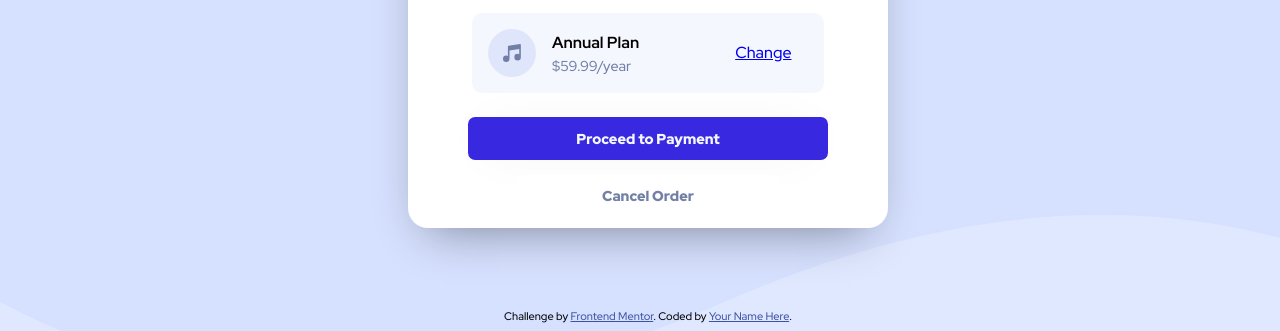
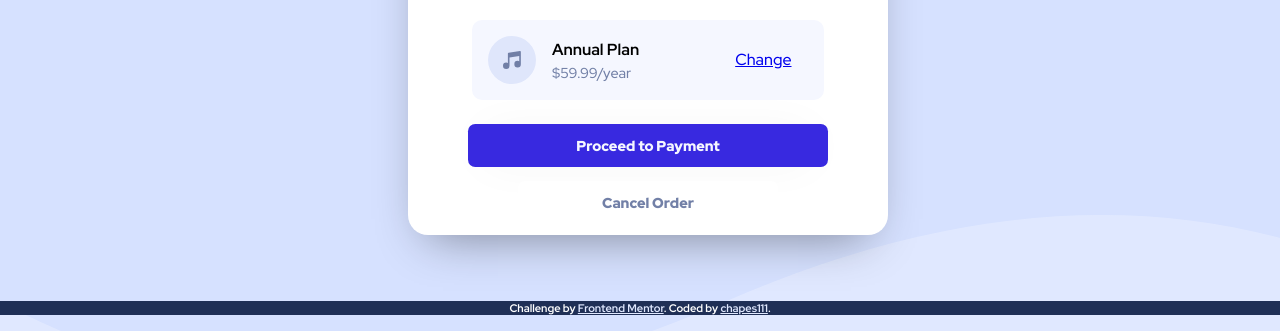
Before and after one commit to chapes111/order-summary, a plain HTML site: page index.html in a window 1280 px wide. Shown: the part 485-816 px from the top of the page. Drawn offline with Linux system fonts and the light colour scheme.

Commit message:
Accessibility changes

```diff
--- a/css/main.scss
+++ b/css/main.scss
@@ -9,11 +9,11 @@ $desat-blue: hsl(224, 23%, 55%);
 $dark-blue: hsl(223, 47%, 23%);
 
 html {
-  font-size: 16px;
   font-family: 'Red Hat Display', sans-serif;
 }
 
 body {
+  font-size: 16px;
   background: url('../images/pattern-background-mobile.svg');
   background-color: $pale-blue;
   background-repeat: no-repeat;
@@ -149,6 +149,27 @@ body {
     }
   }
 }
+footer {
+  position: absolute;
+  bottom: 0;
+  left: 0;
+  width: 100%;
+
+  background: $dark-blue;
+  color: white;
+  font-weight: 700;
+
+  .attribution {
+
+    a {
+      color: $pale-blue;
+
+      &:hover {
+        color: turquoise;
+      }
+    }
+  }
+}
 @media (min-width: 700px) {
   body {
     background: url('../images/pattern-background-desktop.svg');
--- a/index.html
+++ b/index.html
@@ -15,17 +15,18 @@
     .attribution a { color: hsl(228, 45%, 44%); }
   </style>
 </head>
+<main>
   <body>
     <div class="card">
       <div class="container">
-      <img src="./images/illustration-hero.svg" alt="hero image" class="hero-img">
+        <img src="./images/illustration-hero.svg" alt="" aria-hidden="true" class="hero-img">
         <div class="after-img">
           <h1 class="hero-heading">Order Summary</h1>
           <p class="tagline">You can now listen to millions of songs, audiobooks, and podcasts on any device anywhere you like!</p>
         </div>
         <div class="after-tag">
           <div class="plan-card">
-          <img src="./images/icon-music.svg" alt="music icon" class="music-icon">
+            <img src="./images/icon-music.svg" alt="" aria-hidden="true" class="music-icon">
             <div class="plan-details">
               <p class="plan-type">Annual Plan</p>
               <p class="plan-price">$59.99/year</p>
@@ -37,16 +38,6 @@
         </div>
       </div>
     </div>
-
-
-
-
-
-
-
-
-
-
 
     <!-- Order Summary
 
@@ -61,9 +52,11 @@
     Proceed to Payment
     Cancel Order
     -->
+  </body>
+  <footer>
     <div class="attribution">
       Challenge by <a href="https://www.frontendmentor.io?ref=challenge" target="_blank">Frontend Mentor</a>.
-    Coded by <a href="#">Your Name Here</a>.
+      Coded by <a href="#">chapes111</a>.
     </div>
-</body>
-</html>
+  </footer>
+</main>
```
Also changed, not shown: css/main.css, 1 other file. Lines whose indentation alone changed are shown as unchanged.
